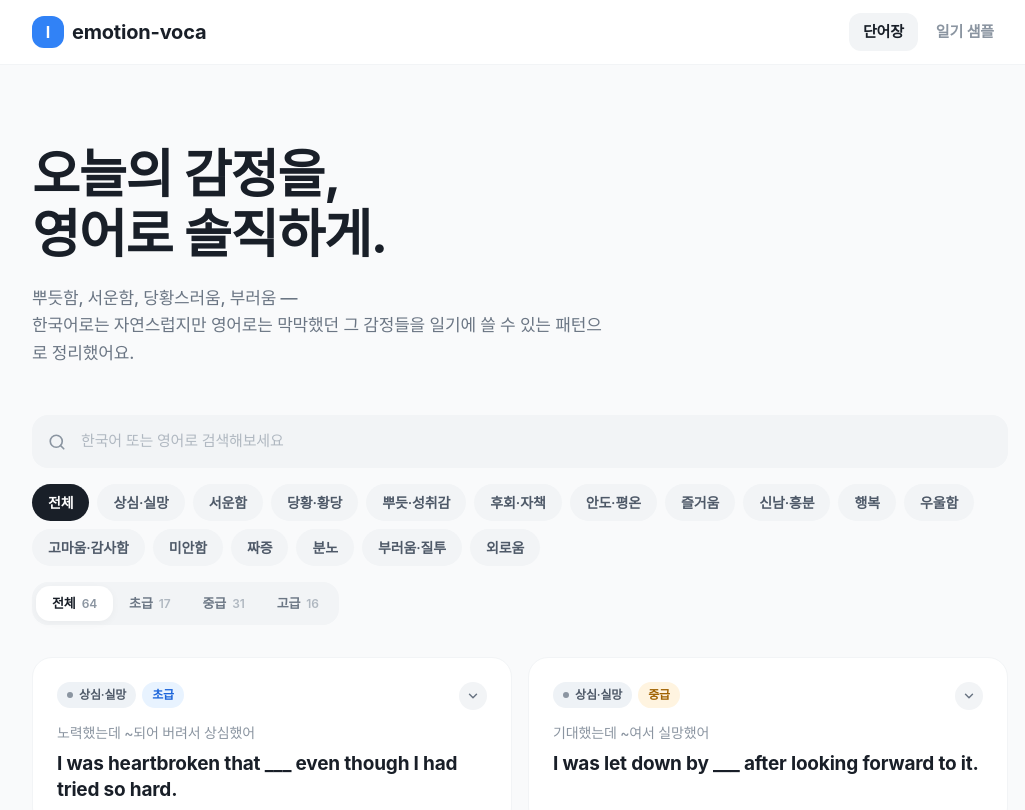
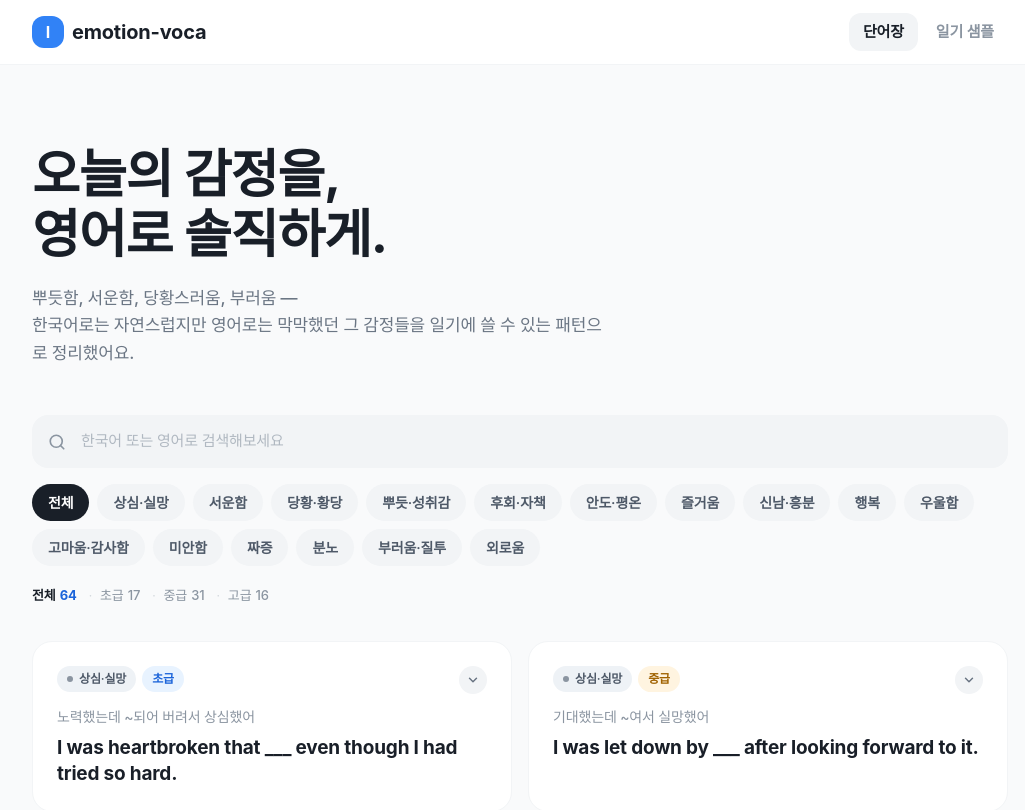
Before and after one commit to limEnough/emotion-voca, a React (Vite) app: page / in a window 1280 px wide. Shown: the top 810 px of the page, without its empty margins (120-1145 px from the left). Built offline with nearby package versions, Linux system fonts and the light colour scheme; a web font is replaced by a local one.

Commit message:
refact: 레벨 필터 UI 변경

```diff
--- a/src/components/Filters.tsx
+++ b/src/components/Filters.tsx
@@ -1,18 +1,26 @@
-import { useMemo } from 'react';
-import { DIFFICULTY_LABEL } from '@/lib/category-colors';
-import type { Difficulty, EmotionCategory } from '@/types/domain';
-import { cn } from '@/lib/utils';
+import { useMemo } from "react";
+import { DIFFICULTY_LABEL } from "@/lib/category-colors";
+import type { Difficulty, EmotionCategory } from "@/types/domain";
+import { cn } from "@/lib/utils";
 
 type CategoryFilterProps = {
   categories: EmotionCategory[];
-  active: string | 'all';
-  onChange: (slug: string | 'all') => void;
+  active: string | "all";
+  onChange: (slug: string | "all") => void;
 };
 
-export function CategoryFilter({ categories, active, onChange }: CategoryFilterProps) {
+export function CategoryFilter({
+  categories,
+  active,
+  onChange,
+}: CategoryFilterProps) {
   return (
     <div className="flex flex-wrap gap-2">
-      <FilterPill active={active === 'all'} onClick={() => onChange('all')} label="전체" />
+      <FilterPill
+        active={active === "all"}
+        onClick={() => onChange("all")}
+        label="전체"
+      />
       {categories.map((cat) => {
         const isActive = active === cat.slug;
         return (
@@ -29,43 +37,66 @@ export function CategoryFilter({ categories, active, onChange }: CategoryFilterP
 }
 
 type DifficultyFilterProps = {
-  active: Difficulty | 'all';
-  onChange: (d: Difficulty | 'all') => void;
+  active: Difficulty | "all";
+  onChange: (d: Difficulty | "all") => void;
   counts?: Record<string, number>;
 };
 
-export function DifficultyFilter({ active, onChange, counts }: DifficultyFilterProps) {
-  const items: Array<{ key: Difficulty | 'all'; label: string }> = useMemo(
+export function DifficultyFilter({
+  active,
+  onChange,
+  counts,
+}: DifficultyFilterProps) {
+  const items: Array<{ key: Difficulty | "all"; label: string }> = useMemo(
     () => [
-      { key: 'all', label: '전체' },
-      { key: 'beginner', label: DIFFICULTY_LABEL.beginner.ko },
-      { key: 'intermediate', label: DIFFICULTY_LABEL.intermediate.ko },
-      { key: 'advanced', label: DIFFICULTY_LABEL.advanced.ko },
+      { key: "all", label: "전체" },
+      { key: "beginner", label: DIFFICULTY_LABEL.beginner.ko },
+      { key: "intermediate", label: DIFFICULTY_LABEL.intermediate.ko },
+      { key: "advanced", label: DIFFICULTY_LABEL.advanced.ko },
     ],
-    []
+    [],
   );
 
   return (
-    <div className="inline-flex items-center bg-grey-100 p-1 rounded-2xl">
-      {items.map((item) => (
+    <div className="inline-flex items-center gap-1 flex-wrap">
+      {items.map((item, idx) => {
+        const isActive = active === item.key;
+        return (
+          <div key={item.key} className="inline-flex items-center">
+            {idx > 0 && (
+              <span
+                className="px-2 text-grey-300 text-[12px]"
+                aria-hidden="true"
+              >
+                ·
+              </span>
+            )}
             <button
-          key={item.key}
               onClick={() => onChange(item.key)}
               className={cn(
-            'focus-ring px-4 py-2 text-[13px] font-semibold rounded-xl transition-all whitespace-nowrap tracking-tight',
-            active === item.key
-              ? 'bg-white text-grey-900 shadow-[0_2px_8px_rgba(0,0,0,0.04)]'
-              : 'text-grey-600 hover:text-grey-900'
+                "focus-ring text-[13px] tracking-tight whitespace-nowrap transition-colors py-1 rounded-sm",
+                isActive
+                  ? "font-bold text-grey-900"
+                  : "font-medium text-grey-500",
               )}
             >
               {item.label}
               {counts && counts[item.key] !== undefined && (
-            <span className={cn('ml-1.5 text-[12px]', active === item.key ? 'text-grey-500' : 'text-grey-400')}>
+                <span
+                  className={cn(
+                    "ml-1",
+                    isActive
+                      ? "font-bold text-toss-500"
+                      : "font-medium text-grey-500",
+                  )}
+                >
                   {counts[item.key]}
                 </span>
               )}
             </button>
-      ))}
+          </div>
+        );
+      })}
     </div>
   );
 }
@@ -83,10 +114,10 @@ function FilterPill({
     <button
       onClick={onClick}
       className={cn(
-        'focus-ring px-4 py-2 text-[14px] font-semibold rounded-full transition-all tracking-tight',
+        "focus-ring px-4 py-2 text-[14px] font-semibold rounded-full transition-all tracking-tight",
         active
-          ? 'bg-grey-900 text-white'
-          : 'bg-grey-100 text-grey-700 hover:bg-grey-200'
+          ? "bg-grey-900 text-white"
+          : "bg-grey-100 text-grey-700 hover:bg-grey-200",
       )}
     >
       {label}
```
Lines whose indentation alone changed are shown as unchanged.
